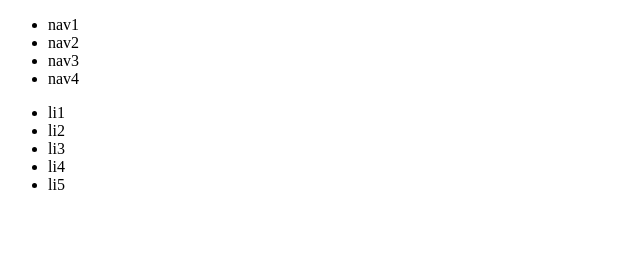
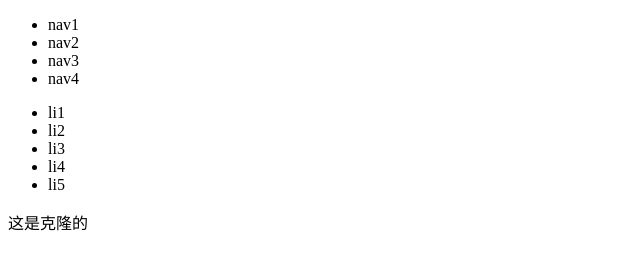
Before and after one commit to jingjingSunny/httptest, a plain HTML site: page index.html in a window 1280 px wide. Shown: the whole page, without its empty margins (0-640 px from the left). Drawn offline with Linux system fonts and the light colour scheme.

Commit message:
clonetest

```diff
--- a/index.html
+++ b/index.html
@@ -22,6 +22,7 @@
 			<li>li5</li>
 		</ul>
 	</div>
+	<div>这是克隆的</div>
 </body>
 </html>
 <script type="text/javascript">
```
